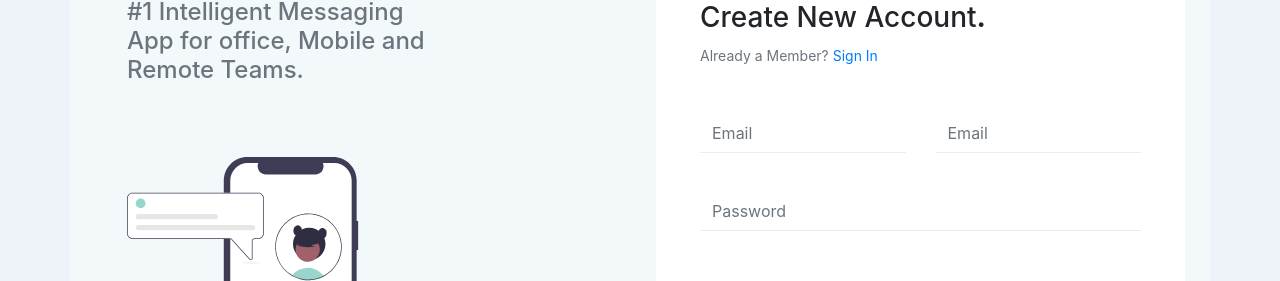
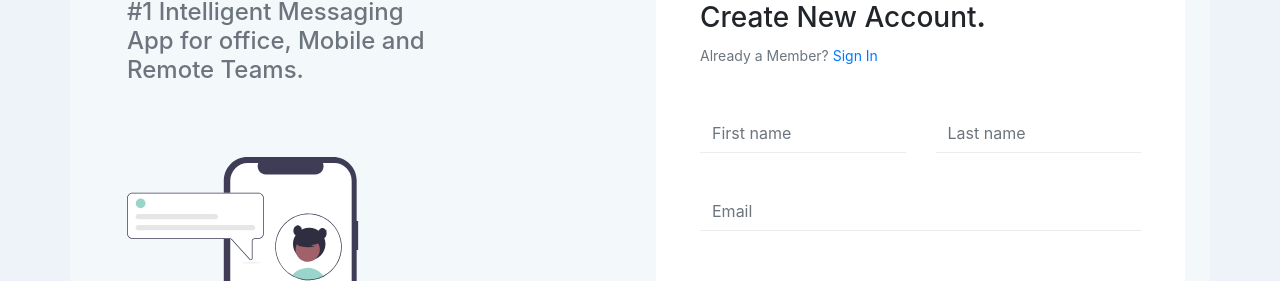
Before and after one commit to kevingarry97/Chat_App_UI, a React (Create React App) app: page /register in a window 1280 px wide. Shown: the part 212-493 px from the top of the page. Built offline with nearby package versions, Linux system fonts and the light colour scheme.

Commit message:
Fixing Register Issues

```diff
--- a/src/pages/register.jsx
+++ b/src/pages/register.jsx
@@ -79,14 +79,14 @@ const Register = () => {
           <form className='my-5'>
             <div className="row mb-4">
               <div className="form-group col-md-6">
-                <input type="text" placeholder='Email' className="form-control border-0 border-bottom" />
+                <input type="text" placeholder='First name' className="form-control border-0 border-bottom" />
               </div>
               <div className="form-group col-md-6">
-                <input type="text" placeholder='Email' className="form-control border-0 border-bottom" />
+                <input type="text" placeholder='Last name' className="form-control border-0 border-bottom" />
               </div>
             </div>
             <div className="form-group mb-5">
-              <input type="password" placeholder='Password' className="form-control border-0 border-bottom" />
+              <input type="email" placeholder='Email' className="form-control border-0 border-bottom" />
             </div>
             <div className="form-group mb-5">
               <input type="password" placeholder='Password' className="form-control border-0 border-bottom" />
```
